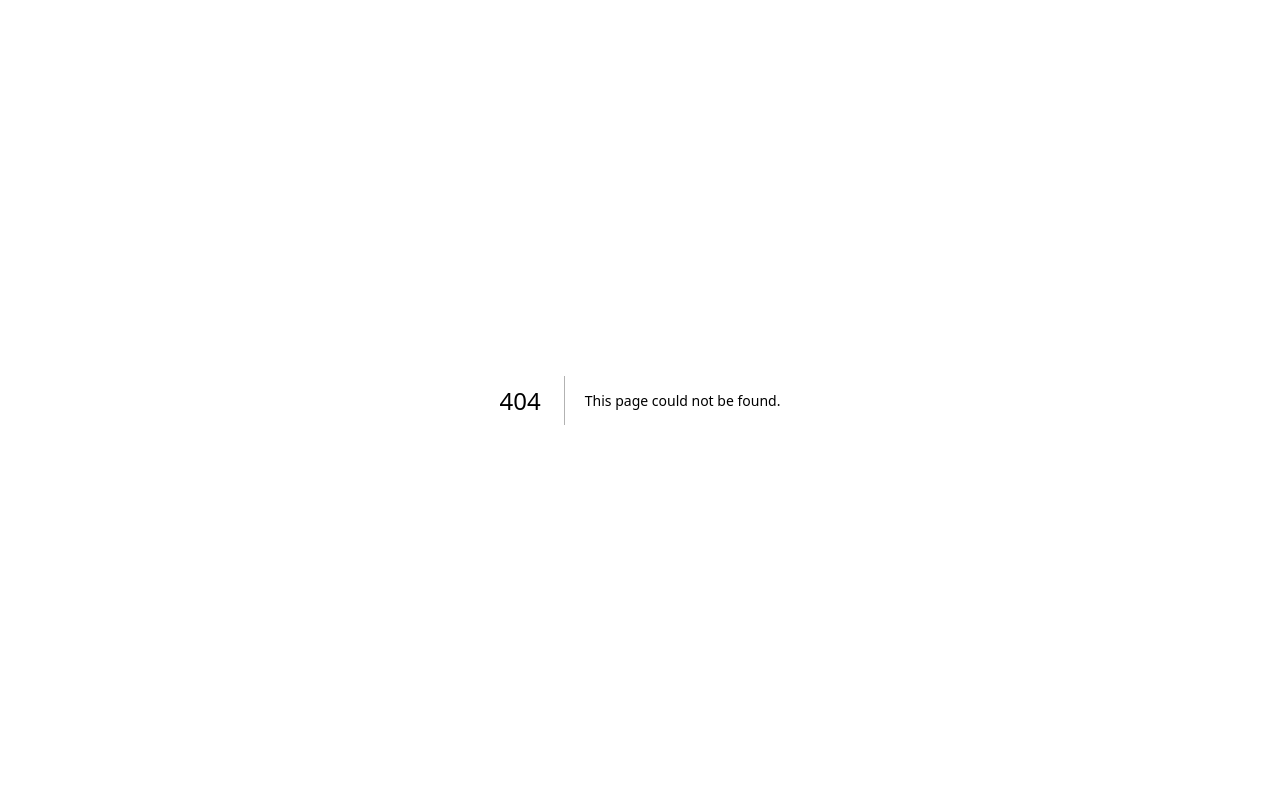
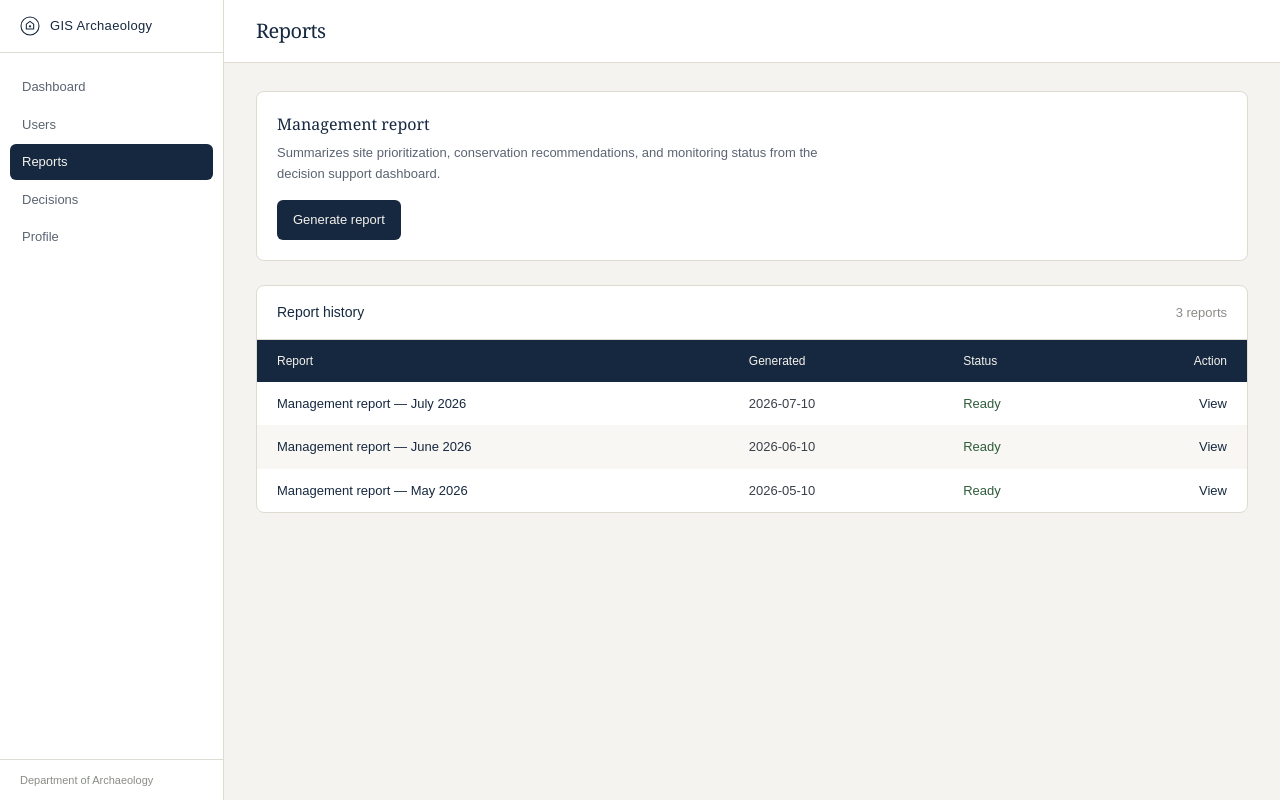
Before and after one commit to dilusewhpd/gis-archaeological-exploration-system, a Next.js app in the folder frontend/: page /admin/dashboard/reports in a window 1280 px wide. Before the commit this address had no page. Built offline with nearby package versions, Linux system fonts and the light colour scheme.

Commit message:
feat: implement Admin Reports page with report generation and history display

```diff
--- /dev/null
+++ b/frontend/src/app/admin/dashboard/reports/page.tsx
@@ -0,0 +1,147 @@
+"use client";
+
+import Link from "next/link";
+import { useState } from "react";
+
+/**
+ * Admin reports — /admin/dashboard/reports
+ *
+ * FRONTEND-ONLY: no API calls yet. "Generate report" just appends a row
+ * to local state after a short simulated delay. Once the backend
+ * exists, replace handleGenerate's setTimeout with a real POST to your
+ * report-generation endpoint, and load REPORT_HISTORY from a server
+ * fetch instead of the hardcoded array below (same pattern as the other
+ * dashboard pages).
+ *
+ * Use-case mapping (Decision Support module):
+ *  - "Generate management report" --<<extends>>--> "View decision
+ *     support dashboard" — the admin only has this one report type,
+ *     unlike the analyst's separate analytical / risk-assessment
+ *     reports, so this page stays to a single generate action.
+ */
+
+type ReportStatus = "Ready" | "Generating";
+
+type ManagementReport = {
+  id: string;
+  title: string;
+  generatedAt: string;
+  status: ReportStatus;
+};
+
+const INITIAL_REPORTS: ManagementReport[] = [
+  { id: "rep1", title: "Management report — July 2026", generatedAt: "2026-07-10", status: "Ready" },
+  { id: "rep2", title: "Management report — June 2026", generatedAt: "2026-06-10", status: "Ready" },
+  { id: "rep3", title: "Management report — May 2026", generatedAt: "2026-05-10", status: "Ready" },
+];
+
+export default function AdminReportsPage() {
+  const [reports, setReports] = useState(INITIAL_REPORTS);
+  const [isGenerating, setIsGenerating] = useState(false);
+
+  function handleGenerate() {
+    setIsGenerating(true);
+
+    const pendingId = `rep${Date.now()}`;
+    const today = new Date().toISOString().slice(0, 10);
+
+    setReports((prev) => [
+      { id: pendingId, title: `Management report — ${formatMonth(today)}`, generatedAt: today, status: "Generating" },
+      ...prev,
+    ]);
+
+    // Simulated generation delay — swap for a real API call later.
+    setTimeout(() => {
+      setReports((prev) =>
+        prev.map((r) => (r.id === pendingId ? { ...r, status: "Ready" } : r))
+      );
+      setIsGenerating(false);
+    }, 1200);
+  }
+
+  return (
+    <div className="flex flex-1 flex-col">
+      <header className="flex items-center justify-between border-b border-[#DEDBD1] bg-white px-8 py-4">
+        <h1 className="font-serif text-[20px] tracking-tight text-[#16283F]">Reports</h1>
+      </header>
+
+      <main className="flex-1 px-8 py-7">
+        {/* Generate report */}
+        <div className="rounded-[8px] border border-[#DEDBD1] bg-white px-5 py-5">
+          <h2 className="font-serif text-[16px] text-[#16283F]">Management report</h2>
+          <p className="mt-1.5 max-w-xl text-[13px] leading-relaxed text-[#5B6472]">
+            Summarizes site prioritization, conservation recommendations, and monitoring status
+            from the decision support dashboard.
+          </p>
+
+          <button
+            type="button"
+            onClick={handleGenerate}
+            disabled={isGenerating}
+            className="mt-4 rounded-[6px] bg-[#16283F] px-4 py-2.5 text-[13px] font-medium text-[#F4F2ED] transition hover:bg-[#1D3450] disabled:cursor-not-allowed disabled:bg-[#DEDBD1] disabled:text-[#8A8D86]"
+          >
+            {isGenerating ? "Generating…" : "Generate report"}
+          </button>
+        </div>
+
+        {/* Report history */}
+        <div className="mt-6 overflow-hidden rounded-[8px] border border-[#DEDBD1] bg-white">
+          <div className="flex items-center justify-between border-b border-[#DEDBD1] px-5 py-4">
+            <h2 className="text-[14px] font-medium text-[#16283F]">Report history</h2>
+            <p className="text-[13px] text-[#8A8D86]">{reports.length} reports</p>
+          </div>
+
+          {reports.length === 0 ? (
+            <p className="px-5 py-8 text-center text-[13px] text-[#8A8D86]">
+              No reports generated yet.
+            </p>
+          ) : (
+            <table className="w-full text-left text-[13px]">
+              <thead>
+                <tr className="bg-[#16283F] text-[12px] text-[#F4F2ED]">
+                  <th className="px-5 py-3 font-medium">Report</th>
+                  <th className="px-5 py-3 font-medium">Generated</th>
+                  <th className="px-5 py-3 font-medium">Status</th>
+                  <th className="px-5 py-3 font-medium text-right">Action</th>
+                </tr>
+              </thead>
+              <tbody>
+                {reports.map((report, i) => (
+                  <tr key={report.id} className={i % 2 === 1 ? "bg-[#F8F7F4]" : undefined}>
+                    <td className="px-5 py-3 text-[#16283F]">{report.title}</td>
+                    <td className="px-5 py-3 text-[#3A4048]">{report.generatedAt}</td>
+                    <td className="px-5 py-3">
+                      <span
+                        className={
+                          report.status === "Ready" ? "text-[#2F5C3B]" : "text-[#5B6472]"
+                        }
+                      >
+                        {report.status}
+                      </span>
+                    </td>
+                    <td className="px-5 py-3 text-right">
+                      {report.status === "Ready" ? (
+                        <Link
+                          href={`/admin/dashboard/reports/${report.id}`}
+                          className="font-medium text-[#16283F] underline-offset-2 hover:underline"
+                        >
+                          View
+                        </Link>
+                      ) : (
+                        <span className="text-[#8A8D86]">—</span>
+                      )}
+                    </td>
+                  </tr>
+                ))}
+              </tbody>
+            </table>
+          )}
+        </div>
+      </main>
+    </div>
+  );
+}
+
+function formatMonth(isoDate: string): string {
+  return new Date(isoDate).toLocaleDateString("en-GB", { month: "long", year: "numeric" });
+}
```
